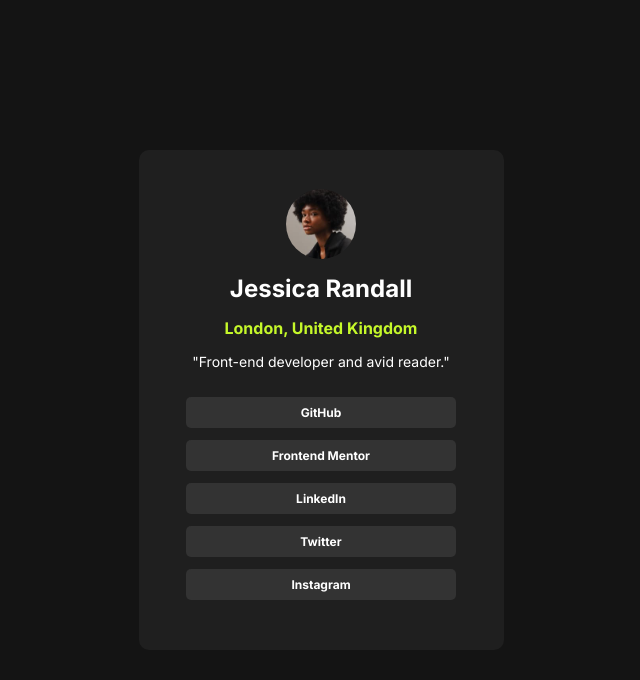
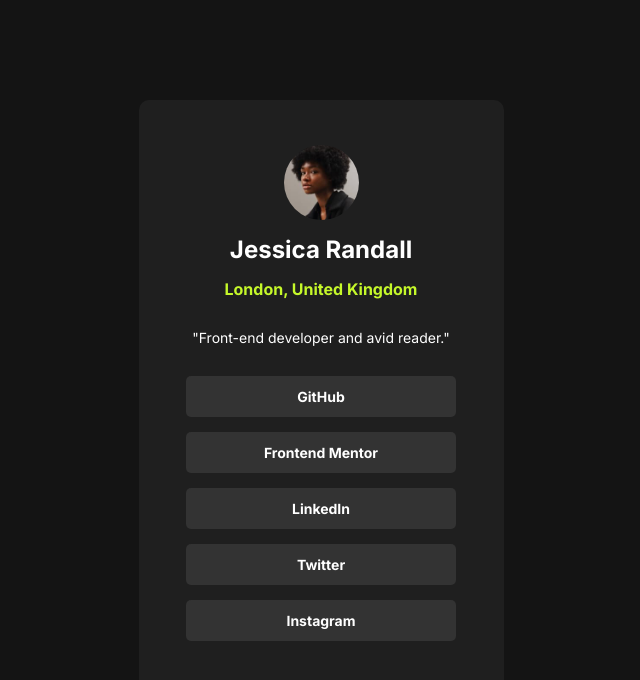
Before and after one commit to CandelariaCabreraAcuna/social-links-profile-aviable, a plain HTML site: page index.html in a window 1280 px wide. Shown: the whole page, without its empty margins (319-959 px from the left). Drawn offline with Linux system fonts and the light colour scheme.

Commit message:
update size

```diff
--- a/styles.css
+++ b/styles.css
@@ -19,7 +19,7 @@
 }
 .container{
     width: 365px;
-    height: 500px;
+    height: 600px;
     background: hsl(0, 0%, 12%);
     padding: 15px;
     border-radius: 10px;
@@ -27,12 +27,12 @@
 }
 ul li{
     list-style: none;
-    padding: 8px;
+    padding: 12px;
     border-radius: 5px;
-    margin: 12px;
+    margin: 15px;
     width: 270px;
     background: hsl(0, 0%, 20%);
-    font-size: 12px;
+    font-size: 14px;
     font-weight: 700;
 }
 ul li:hover{
@@ -41,7 +41,7 @@
 }
 img{
     border-radius: 50%;
-    width: 70px;
+    width: 75px;
 }
 h4{
     color: hsl(75, 94%, 57%);
@@ -49,4 +49,5 @@
 p{
     font-size: 14px;
     font-weight: 400;
+    margin-top: 15px;
 }
```
